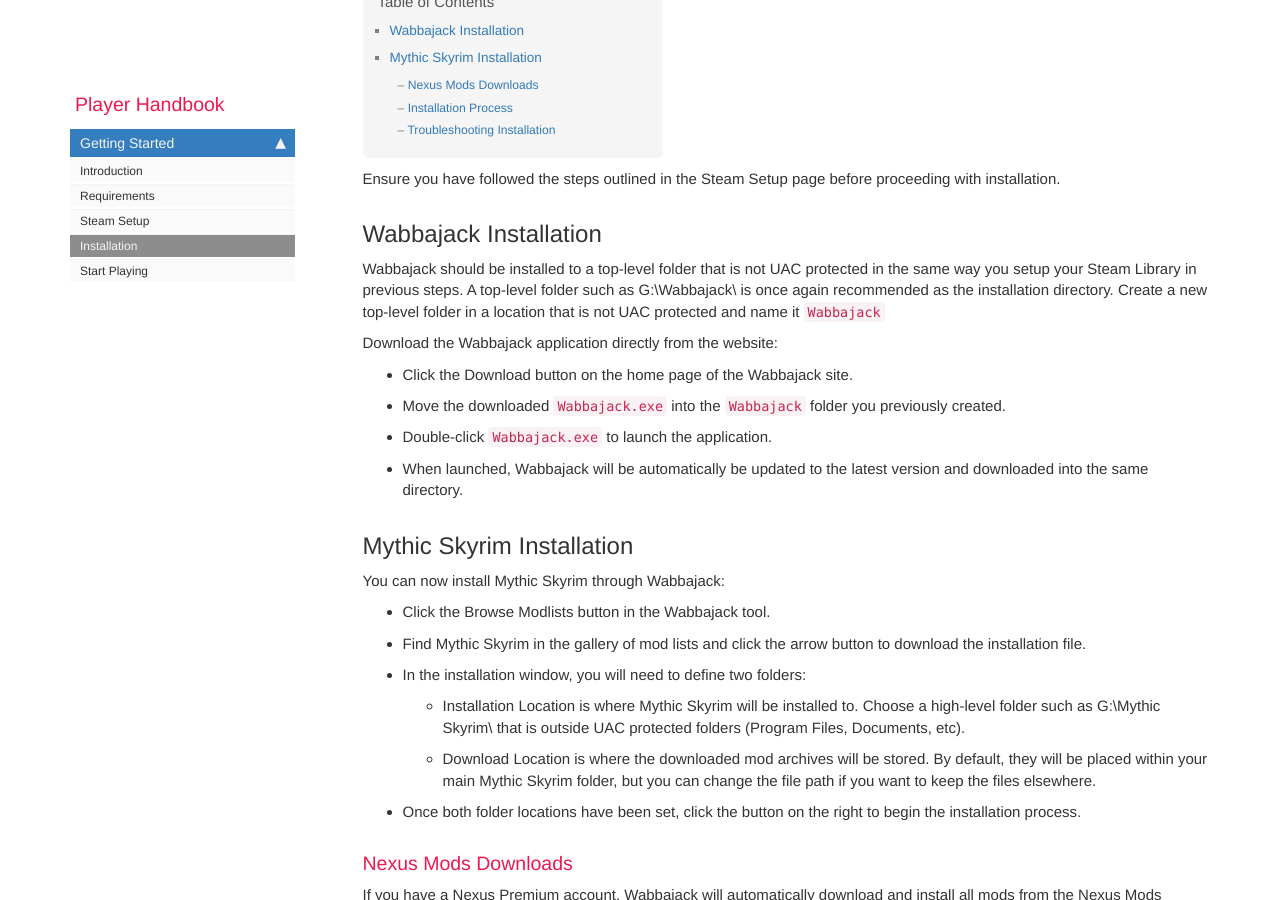
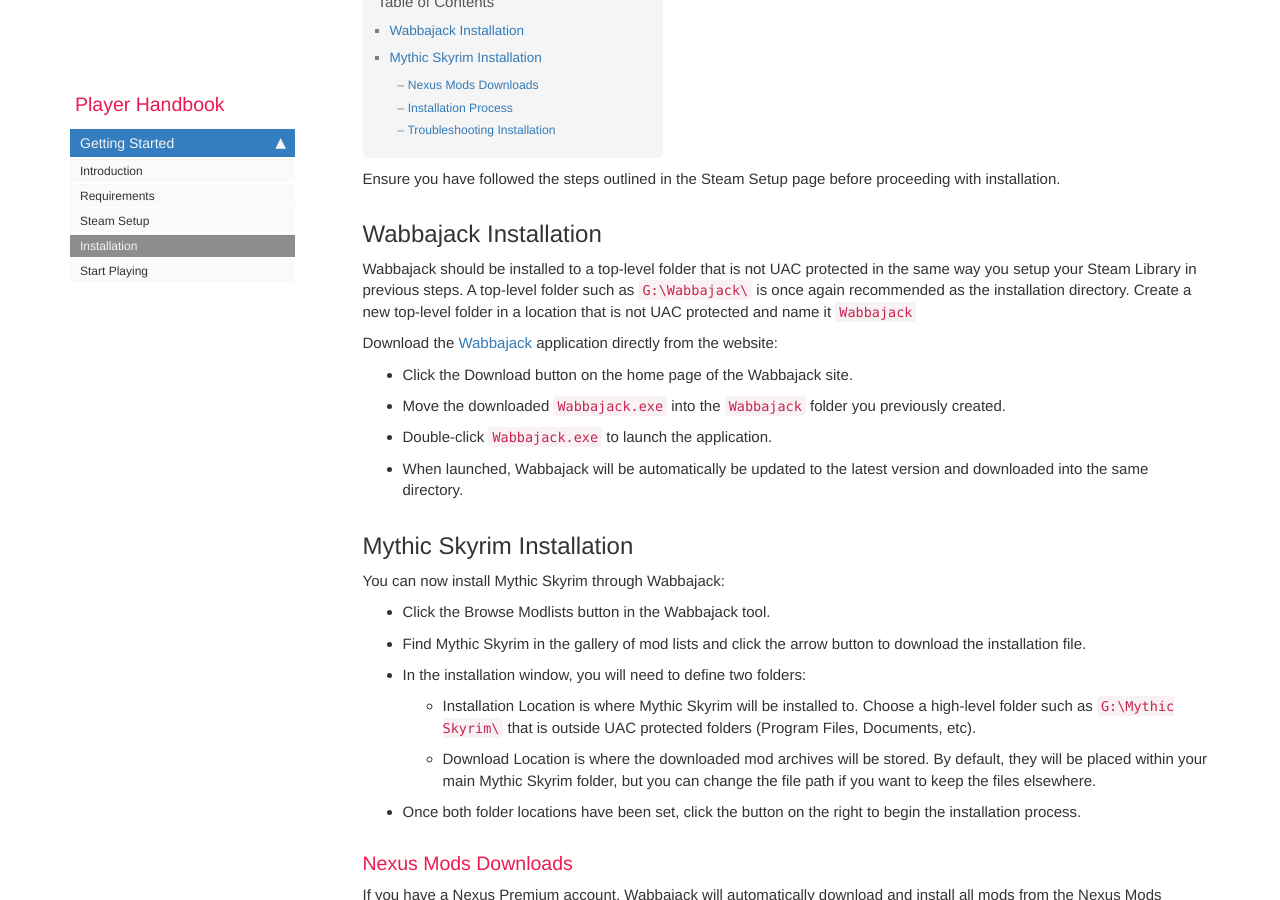
Before and after one commit to mythic-mods/mythic-mods.github.io, a Jekyll site: the page built from pages/mythic-skyrim/mythic-skyrim-installation.md, in a window 1280 px wide and 900 px high, scrolled down 207 px. Built offline with Jekyll 4.4.1, drawn with Linux system fonts in a browser that asks for light colours; comment, search, counter and statistics services are not loaded.

```diff
--- a/pages/mythic-skyrim/mythic-skyrim-installation.md
+++ b/pages/mythic-skyrim/mythic-skyrim-installation.md
@@ -10,10 +10,10 @@ Ensure you have followed the steps outlined in the Steam Setup page before proce
 
 ## Wabbajack Installation
 Wabbajack should be installed to a top-level folder that is not UAC protected in the same way you setup your Steam Library in previous steps.
-A top-level folder such as G:\Wabbajack\ is once again recommended as the installation directory.
+A top-level folder such as `G:\Wabbajack\` is once again recommended as the installation directory.
 Create a new top-level folder in a location that is not UAC protected and name it `Wabbajack`
 
-Download the Wabbajack application directly from the website:
+Download the [Wabbajack] application directly from the website:
 * Click the Download button on the home page of the Wabbajack site.
 * Move the downloaded `Wabbajack.exe` into the `Wabbajack` folder you previously created.
 * Double-click `Wabbajack.exe` to launch the application.
@@ -24,7 +24,7 @@ You can now install Mythic Skyrim through Wabbajack:
 * Click the Browse Modlists button in the Wabbajack tool.
 * Find Mythic Skyrim in the gallery of mod lists and click the arrow button to download the installation file.
 * In the installation window, you will need to define two folders:
-  * Installation Location is where Mythic Skyrim will be installed to. Choose a high-level folder such as G:\Mythic Skyrim\ that is outside UAC protected folders (Program Files, Documents, etc).
+  * Installation Location is where Mythic Skyrim will be installed to. Choose a high-level folder such as `G:\Mythic Skyrim\` that is outside UAC protected folders (Program Files, Documents, etc).
   * Download Location is where the downloaded mod archives will be stored. By default, they will be placed within your main Mythic Skyrim folder, but you can change the file path if you want to keep the files elsewhere.
 * Once both folder locations have been set, click the button on the right to begin the installation process.
 
```
Also changed, not shown: other parts of pages/mythic-skyrim/mythic-skyrim-installation.md (+2 -0 lines).
